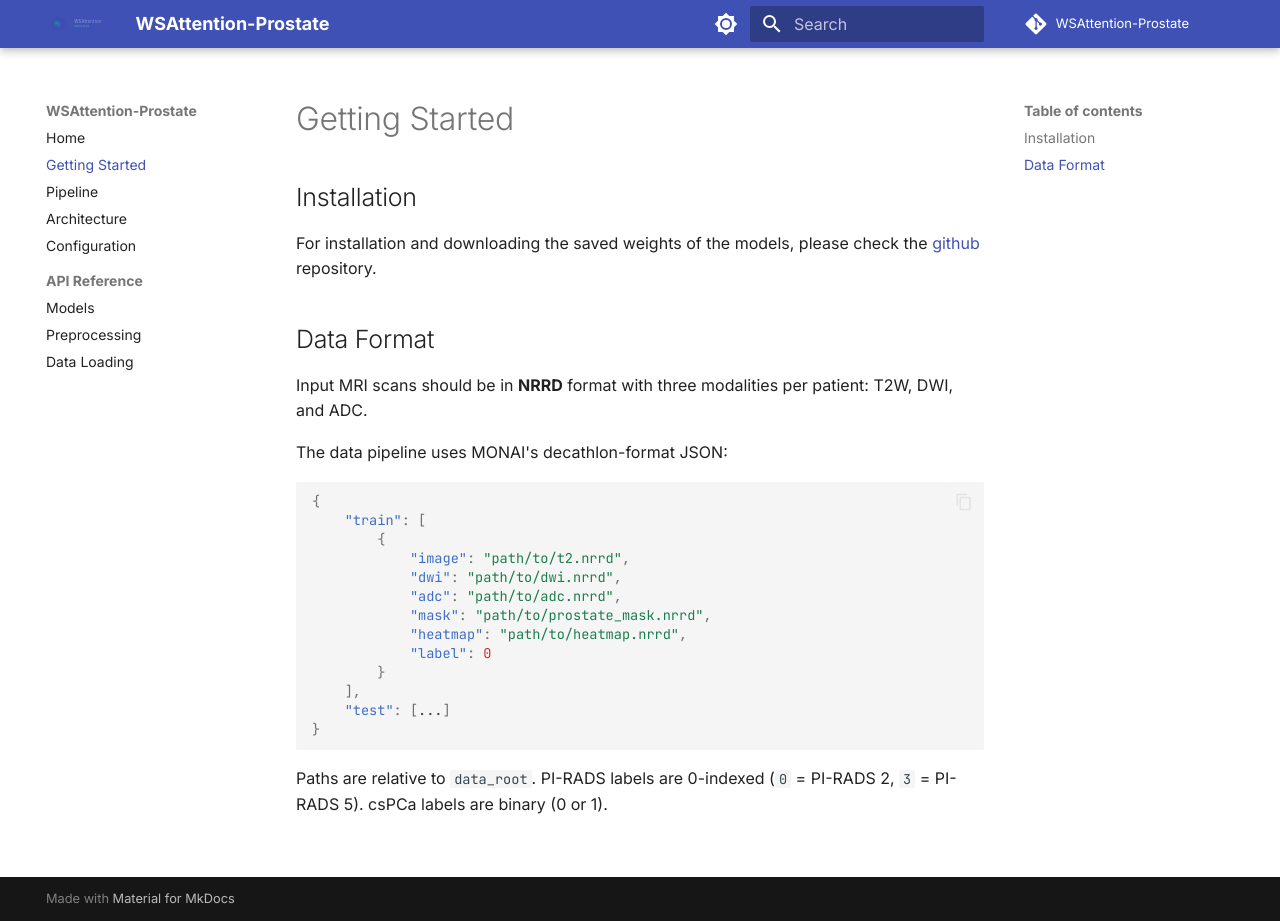
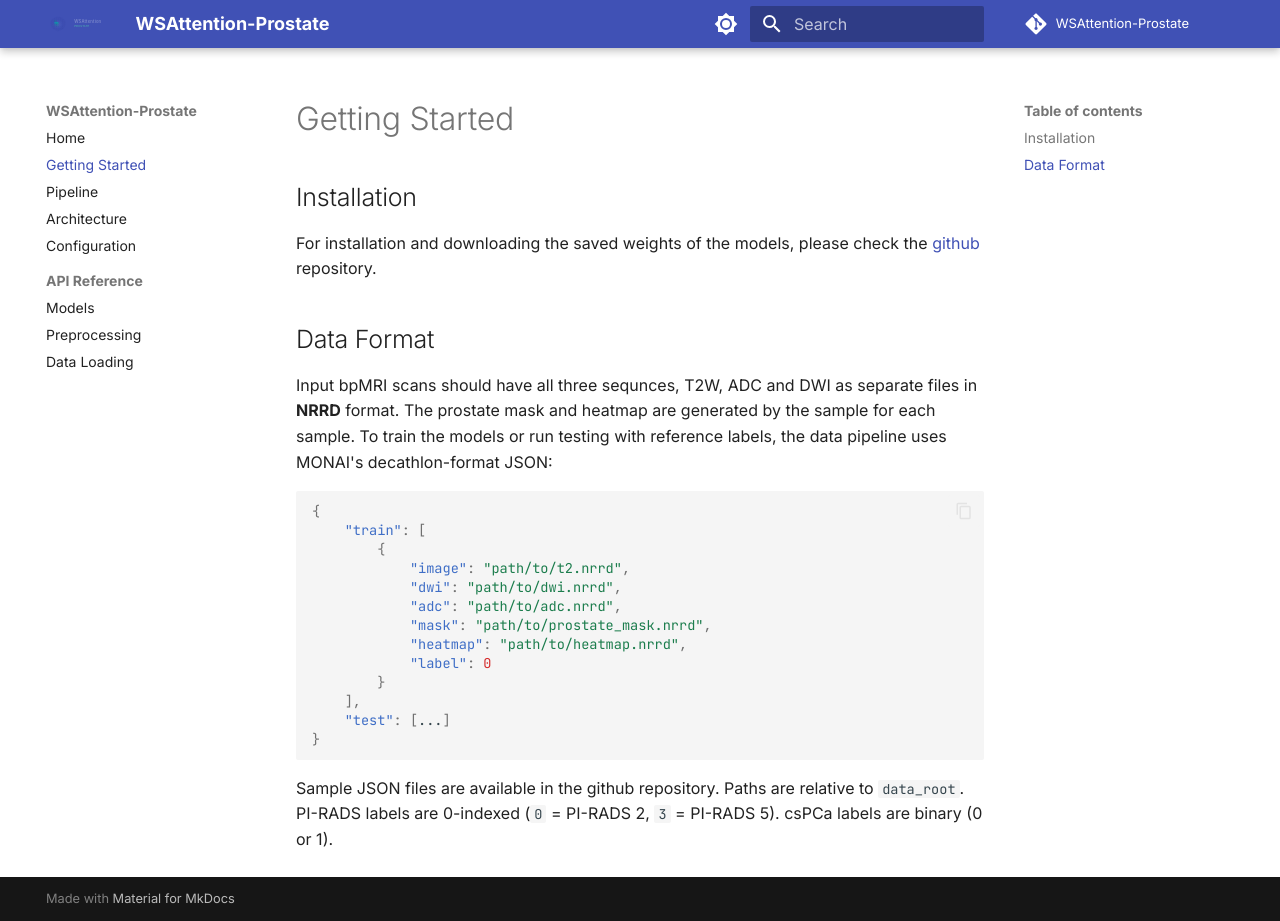
Before and after one commit to anirudhbalaraman/WSAttention-Prostate, an MkDocs documentation site: the page built from docs/getting-started.md, in a window 1280 px wide and 921 px high. Built offline with MkDocs 1.6.1 and Material for MkDocs 9.7.7, drawn with Linux system fonts in a browser that asks for light colours; comment, search, counter and statistics services are not loaded.

Commit message:
Update getting-started.md

````diff
--- a/docs/getting-started.md
+++ b/docs/getting-started.md
@@ -6,9 +6,7 @@ For installation and downloading the saved weights of the models, please check t
 
 ## Data Format
 
-Input MRI scans should be in **NRRD** format with three modalities per patient: T2W, DWI, and ADC.
-
-The data pipeline uses MONAI's decathlon-format JSON:
+Input bpMRI scans should have all three sequnces, T2W, ADC and DWI as separate files in **NRRD** format. The prostate mask and heatmap are generated by the sample for each sample. To train the models or run testing with reference labels, the data pipeline uses MONAI's decathlon-format JSON:
 
 ```json
 {
@@ -25,5 +23,5 @@ The data pipeline uses MONAI's decathlon-format JSON:
     "test": [...]
 }
 ```
-
+Sample JSON files are available in the github repository.
 Paths are relative to `data_root`. PI-RADS labels are 0-indexed (`0` = PI-RADS 2, `3` = PI-RADS 5). csPCa labels are binary (0 or 1).
````
